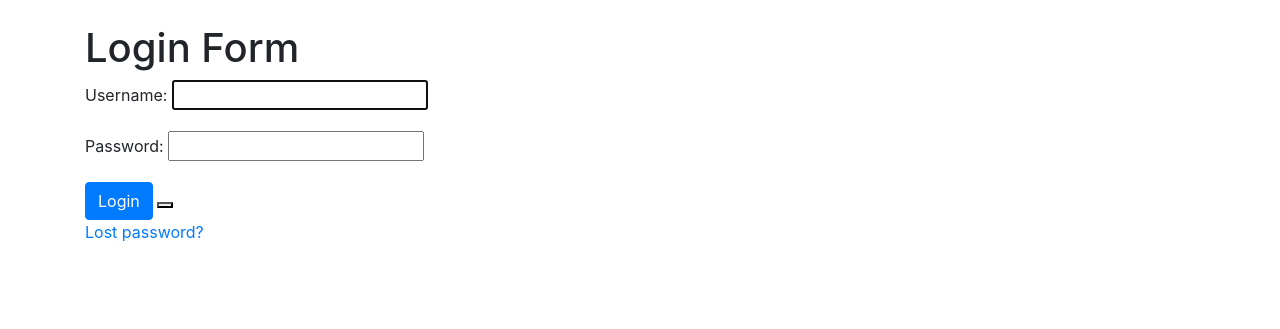
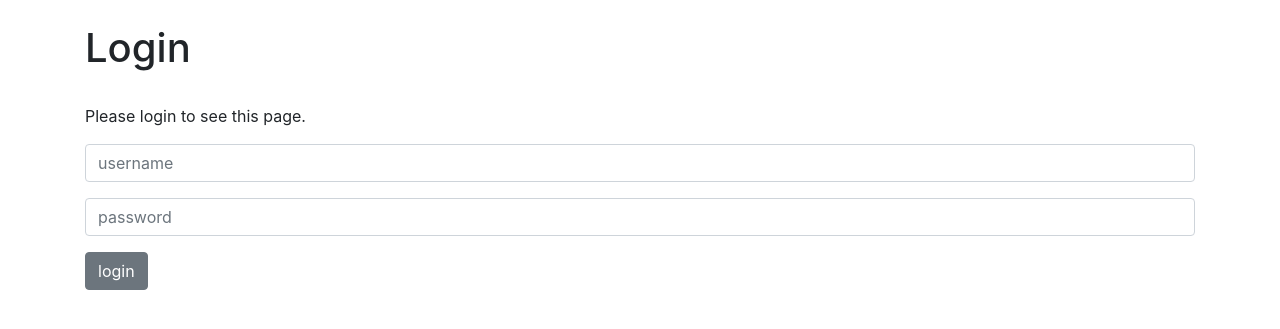
Before and after one commit to wjen/ecommerce-dj, a Django app: a page that uses templates/registration/login.html in a window 1280 px wide. Shown: the top 329 px of the page. Run offline with Django 3.2, Linux system fonts and the light colour scheme; some libraries are stand-ins or nearby versions.

Commit message:
set up login and add css to login.html

```diff
--- a/commerce/settings.py
+++ b/commerce/settings.py
@@ -124,3 +124,4 @@ STATIC_URL = '/static/'
 
 # Redirect to home URL after login (Default redirects to /accounts/profile/)
 LOGIN_REDIRECT_URL = '/'
+LOGOUT_REDIRECT_URL = '/'
--- /dev/null
+++ b/templates/registration/logged_out.html
@@ -0,0 +1,6 @@
+{% extends "layout.html" %}
+
+{% block content %}
+  <p>Logged out!</p>
+  <a href="{% url 'login'%}">Click here to login again.</a>
+{% endblock %}
--- a/templates/registration/login.html
+++ b/templates/registration/login.html
@@ -1,21 +1,30 @@
-{% extends 'layout.html' %}
-
-{% block title %}
-Login
-{% endblock %}
-
+{% extends "layout.html" %}
 
 {% block content %}
-    <h1>Login Form</h1>
+    <h1>Login</h1>
+    <br>
+    {% if form.errors %}
+        <p>Your username and password didn't match. Please try again.</p>
+    {% endif %}
 
-    <form action="{% url 'login' %}" method='POST'>
+    {% if next %}
+        {% if user.is_authenticated %}
+            <p>Your account doesn't have access to this page. To proceed,
+            please login with an account that has access.</p>
+        {% else %}
+            <p>Please login to see this page.</p>
+        {% endif %}
+    {% endif %}
+
+    <form method="post" action="{% url 'login' %}">
         {% csrf_token %}
-        {{form.as_p}}
-        <button type='submit' class='btn btn-primary'>Login</button>
-        <button type="hidden" name="next" value="{{ next }}"></button>
+        <div class='form-group'>
+            <input class='form-control' name='username' placeholder='username'>
+        </div>
+        <div class="form-group">
+            <input class='form-control' name=password type='password' placeholder='password'>
+        </div>
+        <input type="submit" class='btn btn-secondary' value="login" />
+        <input type="hidden" name="next" value="{{ next }}" />
     </form>
-
-    {# Assumes you setup the password_reset view in your URLconf #}
-    <p><a href="{% url 'password_reset' %}">Lost password?</a></p>
-
 {% endblock %}
```
Also changed, not shown: auctions/templates/index.html (+10 -0 lines), db.sqlite3.
